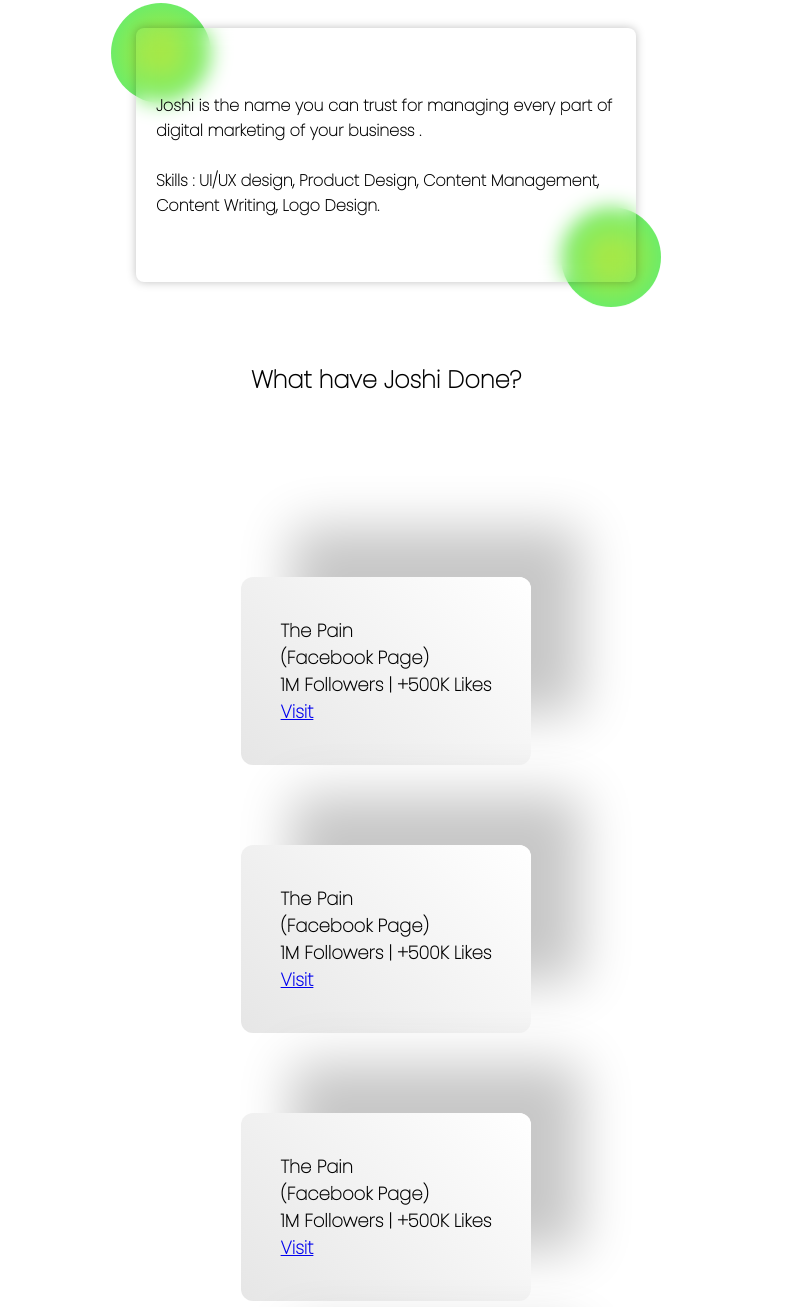
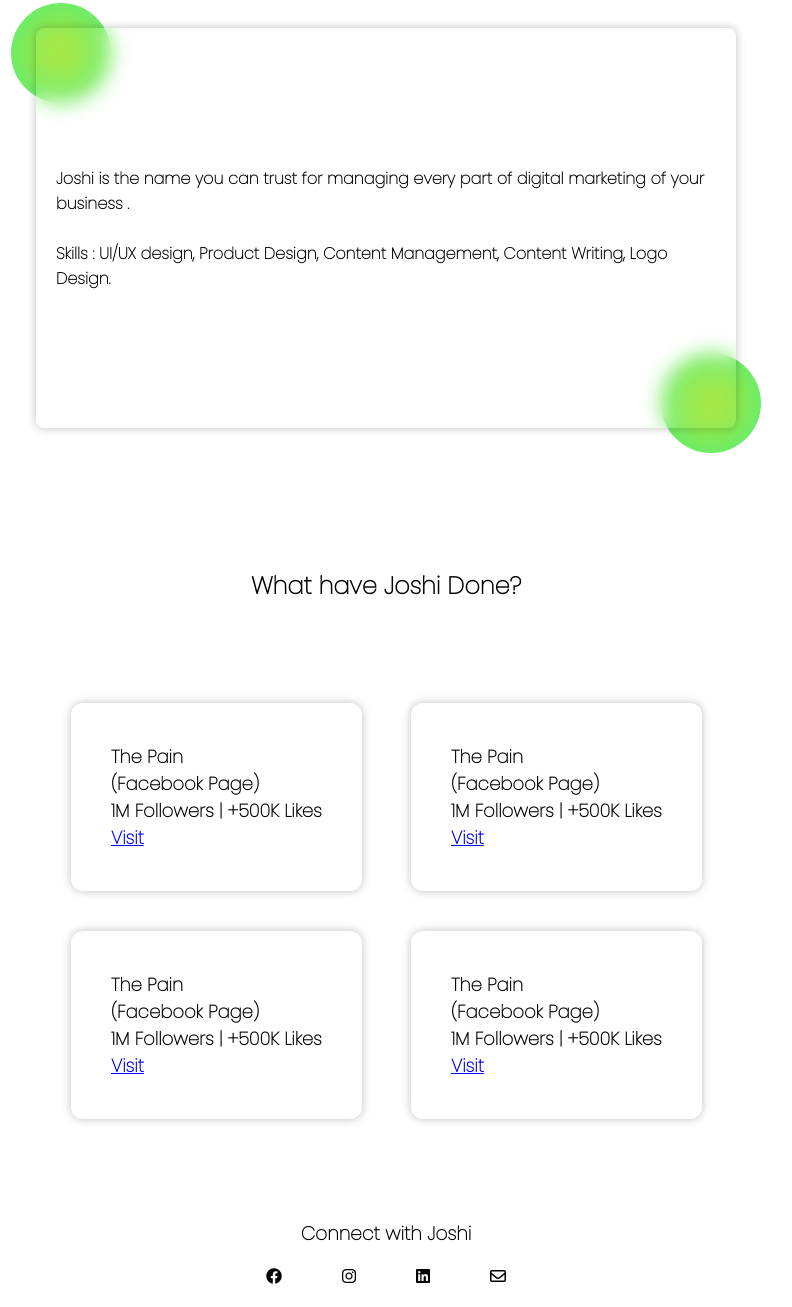
Before and after one commit to Rohitbhandari007/joshi-portfolio, a plain HTML site: page index.html in a window 1280 px wide. Shown: the part 927-2234 px from the top of the page, without its empty margins (254-1046 px from the left). Drawn offline with nearby package versions, Linux system fonts and the light colour scheme.

Commit message:
feat:updated style

```diff
--- a/index.html
+++ b/index.html
@@ -50,7 +50,7 @@
         </div>
       </div>
 
-      <h2>What have Joshi Done?</h2>
+      <h2 style="margin-top: 60px">What have Joshi Done?</h2>
       <div class="section-three">
         <div class="project-card" data-aos="zoom-out-right">
           <h4>The Pain</h4>
--- a/style.css
+++ b/style.css
@@ -124,8 +124,8 @@
 }
 
 .card {
-  width: 500px;
-  height: 254px;
+  width: 700px;
+  height: 400px;
   transition: all 0.2s;
   position: relative;
   cursor: pointer;
@@ -196,8 +196,8 @@
   justify-content: space-around;
   flex-direction: row;
   /* background-color: rebeccapurple; */
-  margin-top: 80px;
-  gap: 80px;
+  margin-top: 0px;
+  gap: 40px;
   flex-wrap: wrap;
   width: 50%;
   padding: 100px;
@@ -208,10 +208,16 @@
   background-color: #aed2ff;
   padding: 40px;
   border-radius: 12px;
-  background: linear-gradient(45deg, #e6e6e6, #ffffff);
-  box-shadow: 50px -50px 51px #c7c7c7, -50px 50px 51px #ffffff;
+  background: rgba(255, 255, 255, 0.05);
+  backdrop-filter: blur(10px);
+  cursor: pointer;
+  box-shadow: 0 0 10px rgba(0, 0, 0, 0.25);
   font-weight: 800;
   font-size: 18px;
+  transition: 0.4s ease;
+}
+.project-card:hover {
+  background-color: #53ef7d;
 }
 
 .section-four {
```
